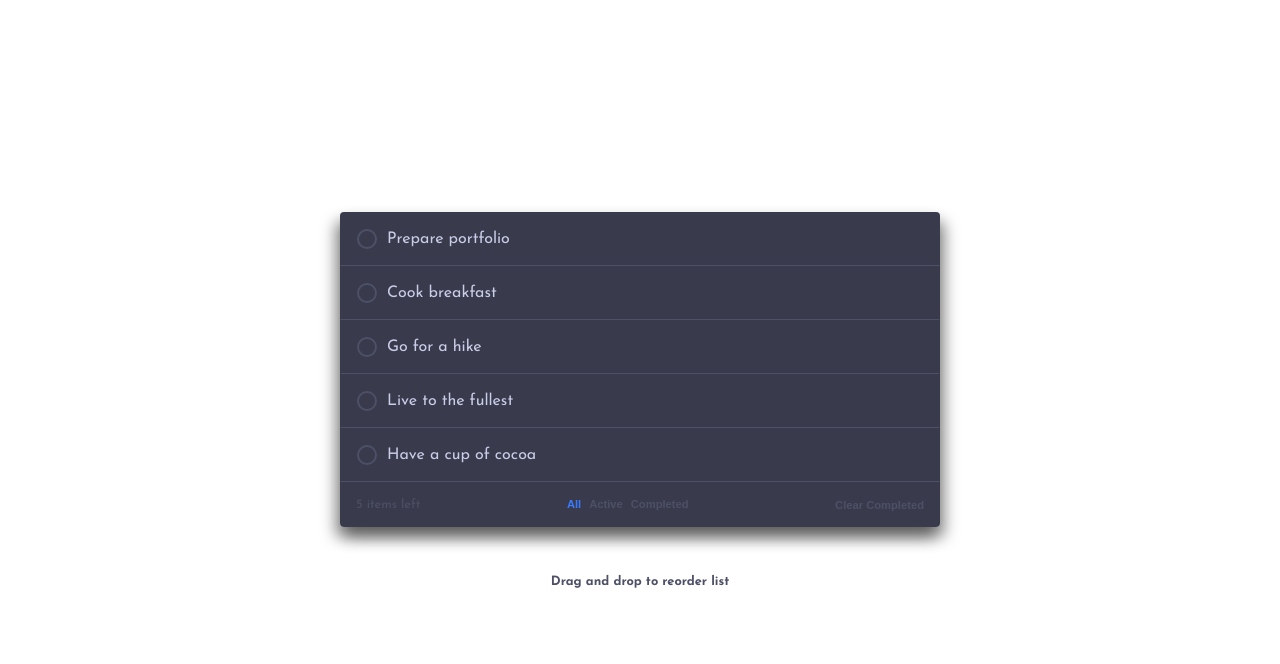
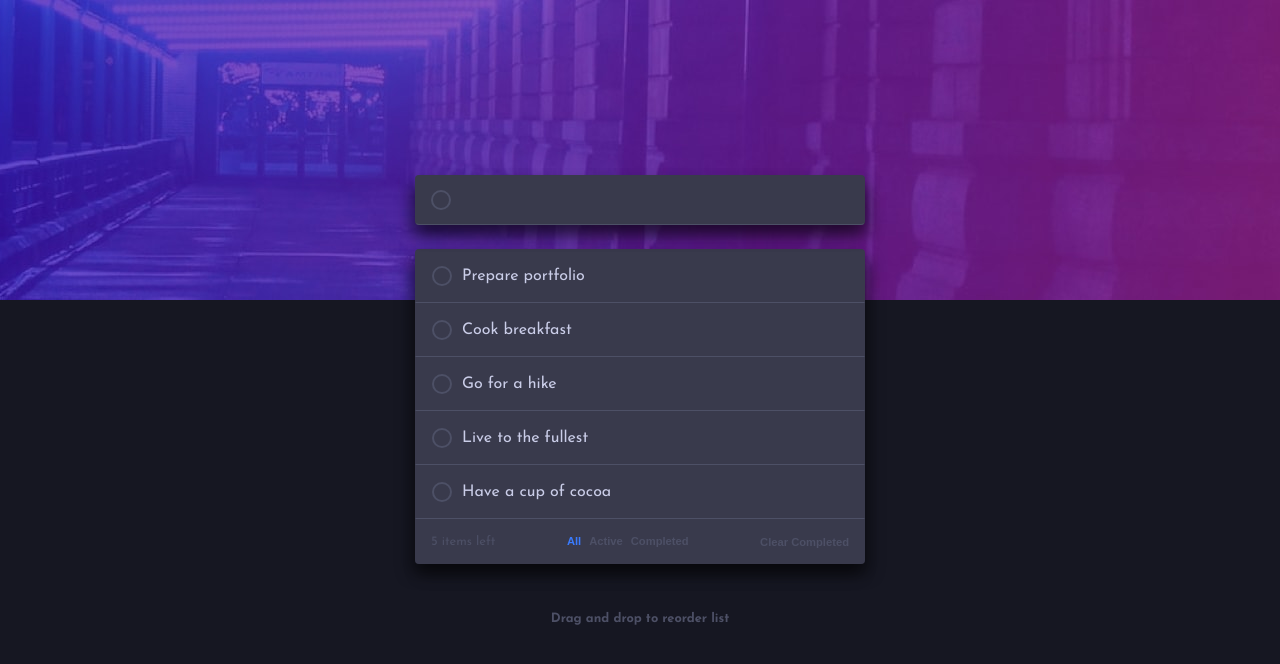
Before and after one commit to ghostwriter7/todo-app, an Angular app: page / in a window 1280 px wide. Shown: the top 664 px of the page. Built offline with nearby package versions, Linux system fonts and the light colour scheme.

Commit message:
add todo service, add-todo component

```diff
--- a/src/app/app.component.html
+++ b/src/app/app.component.html
@@ -1,3 +1,4 @@
-<div class="container flex justify-center">
+<div class="container flex justify-center col">
+  <app-add-todo></app-add-todo>
   <app-todo-list></app-todo-list>
 </div>
--- a/src/app/app.component.scss
+++ b/src/app/app.component.scss
@@ -1,3 +1,4 @@
 .container {
-  width: min(90%, 1200px);
+  width: min(100%, 450px);
+  align-items: center;
 }
--- a/src/app/app.module.ts
+++ b/src/app/app.module.ts
@@ -4,15 +4,19 @@ import { BrowserModule } from '@angular/platform-browser';
 import { AppComponent } from './app.component';
 import { TodoListComponent } from './pages/todo-list/todo-list.component';
 import { FilterTodosPipe } from './core/pipes/filterTodos.pipe';
+import { AddTodoComponent } from './pages/add-todo/add-todo.component';
+import { FormsModule } from '@angular/forms';
 
 @NgModule({
   declarations: [
     AppComponent,
     TodoListComponent,
+    AddTodoComponent,
     FilterTodosPipe
   ],
   imports: [
-    BrowserModule
+    BrowserModule,
+    FormsModule
   ],
   providers: [],
   bootstrap: [AppComponent]
--- /dev/null
+++ b/src/app/core/services/todo.service.ts
@@ -0,0 +1,51 @@
+import { Injectable } from '@angular/core';
+import { BehaviorSubject, Observable, Subject } from 'rxjs';
+import { ITodoItem } from '../interfaces';
+
+@Injectable({
+  providedIn: 'root'
+})
+export class TodoService {
+  public mockup: ITodoItem[] = [
+    {content: 'Prepare portfolio', isActive: true},
+    {content: 'Cook breakfast', isActive: true},
+    {content: 'Go for a hike', isActive: true},
+    {content: 'Live to the fullest', isActive: true},
+    {content: 'Have a cup of cocoa', isActive: true}
+  ];
+
+  public newTodo = new Subject<string>();
+  public todosChanged = new BehaviorSubject<ITodoItem[]>(this.mockup);
+
+
+
+  public getTodos(): Observable<ITodoItem[]> {
+    return this.todosChanged.asObservable();
+  }
+
+  public deleteTodo(todo: ITodoItem): void {
+    this.mockup = this.mockup.filter(item => item.content !== todo.content);
+    this.todosChanged.next(this.mockup);
+  }
+
+  public toggleStatus(clickedTodo: ITodoItem): void {
+    const todo = this.mockup.find(item => item.content === clickedTodo.content)!;
+
+    todo.isActive = !todo.isActive;
+    this.todosChanged.next(this.mockup);
+  }
+
+  public clearCompleted(): void {
+    this.mockup = this.mockup.filter(todo => todo.isActive);
+    this.todosChanged.next(this.mockup);
+  }
+
+  public addTodo(todo: string): void {
+    this.mockup.unshift({ content: todo, isActive: true });
+    this.todosChanged.next(this.mockup);
+  }
+
+  public saveInLocalStorage(): void {
+
+  }
+}
--- /dev/null
+++ b/src/app/pages/add-todo/add-todo.component.html
@@ -0,0 +1,4 @@
+<div class="wrapper">
+  <span class="circle"></span>
+  <input type="text" [(ngModel)]="newTodo" (keydown)="onSubmit($event)">
+</div>
--- /dev/null
+++ b/src/app/pages/add-todo/add-todo.component.scss
@@ -0,0 +1,46 @@
+@import '../../../assets/style/colors';
+
+:host {
+  display: block;
+  width: 100%;
+}
+
+.wrapper {
+  position: relative;
+}
+
+input {
+  width: min(100%, 600px);
+  display: block;
+  margin-bottom: 1.5rem;
+  padding: 1rem 1rem 1rem calc(1rem + 30px);
+  position: relative;
+
+  font-family: inherit;
+  font-size: 1rem;
+  color: $dark-color-light-gray;
+  background-color: $dark-color-darkest-gray;
+  cursor: pointer;
+
+  border: 1px solid transparent;
+  border-bottom-color: $dark-color-dark-gray;
+  border-radius: .25rem;
+
+  outline: none;
+
+  box-shadow: -5px 10px 15px rgba(0,0,0,.4),
+  5px 10px 15px rgba(0,0,0,.4);
+}
+
+.circle {
+  position: absolute;
+  left: 1rem;
+  top: 50%;
+  width: 20px;
+  height: 20px;
+  transform: translateY(-50%);
+  border-radius: 100%;
+  border: 2px solid $dark-color-dark-gray;
+  background-color: transparent;
+  z-index: 10;
+}
--- /dev/null
+++ b/src/app/pages/add-todo/add-todo.component.ts
@@ -0,0 +1,20 @@
+import { Component, EventEmitter, Output } from '@angular/core';
+import { TodoService } from '../../core/services/todo.service';
+
+@Component({
+  selector: 'app-add-todo',
+  templateUrl: './add-todo.component.html',
+  styleUrls: ['./add-todo.component.scss']
+})
+export class AddTodoComponent {
+  public newTodo = '';
+
+  constructor(private todoService: TodoService) {}
+
+  public onSubmit(e: KeyboardEvent) {
+    if (e.key === 'Enter' && this.newTodo) {
+      this.todoService.addTodo(this.newTodo);
+      this.newTodo = '';
+    }
+  }
+}
--- a/src/app/pages/todo-list/todo-list.component.html
+++ b/src/app/pages/todo-list/todo-list.component.html
@@ -12,7 +12,7 @@
       [ngClass]="{ active: selectedTodoIdx === i }"
       (mouseenter)="selectedTodoIdx = i;"
       (mouseleave)="selectedTodoIdx = null"
-      (click)="onCheck(item)"
+      (click)="onToggleStatus(item)"
       *ngFor="let item of mockup | filterTodos:filteringMode; let i = index"
       class="flex">
       <span
@@ -26,7 +26,7 @@
       <button
         class="delete-btn"
         *ngIf="selectedTodoIdx === i"
-        (click)="onDelete(i)">
+        (click)="onDelete(item)">
       </button>
     </li>
   </ul>
--- a/src/app/pages/todo-list/todo-list.component.scss
+++ b/src/app/pages/todo-list/todo-list.component.scss
@@ -1,7 +1,8 @@
 @import '../../../assets/style/colors';
 
 :host {
-  width: min(100%, 600px);
+  display: block;
+  width: 100%;
 }
 
 .container {
--- a/src/app/pages/todo-list/todo-list.component.ts
+++ b/src/app/pages/todo-list/todo-list.component.ts
@@ -1,47 +1,48 @@
-import { Component, OnInit, Renderer2 } from '@angular/core';
+import { Component, OnDestroy, OnInit, Renderer2 } from '@angular/core';
 import { ITodoItem } from '../../core/interfaces';
+import { TodoService } from '../../core/services/todo.service';
+import { Subscription } from 'rxjs';
 
 @Component({
   selector: 'app-todo-list',
   templateUrl: './todo-list.component.html',
   styleUrls: ['./todo-list.component.scss'],
 })
-export class TodoListComponent implements OnInit {
+export class TodoListComponent implements OnInit, OnDestroy {
   public selectedTodoIdx: number | null = null;
   public filteringMode: 'All' | 'Active' | 'Completed' = 'All';
   public todosLeft?: number;
 
-  public mockup: ITodoItem[] = [
-    {content: 'Prepare portfolio', isActive: true},
-    {content: 'Cook breakfast', isActive: true},
-    {content: 'Go for a hike', isActive: true},
-    {content: 'Live to the fullest', isActive: true},
-    {content: 'Have a cup of cocoa', isActive: true}
-  ];
+  public mockup: ITodoItem[] = [];
 
-  constructor(private renderer: Renderer2) {}
+  private todosSub!: Subscription;
+  private newTodoSub!: Subscription;
+
+  constructor(
+    private renderer: Renderer2,
+    private todoService: TodoService
+  ) {}
 
   ngOnInit(): void {
-    this.countLeftTodos();
-  }
-
-  public onDelete(i: number): void {
-    this.mockup.splice(i, 1);
-    this.countLeftTodos();
-  }
-
-  public onCheck(clickedTodo: ITodoItem): void {
-    const todo = this.mockup.find(item => item.content === clickedTodo.content)!;
-
-    todo.isActive = !todo.isActive;
+    this.todosSub = this.todoService.getTodos().subscribe(todos => {
+      this.mockup = todos;
+      this.countLeftTodos();
+    });
 
     this.countLeftTodos();
   }
 
+  public onDelete(item: ITodoItem): void {
+    this.todoService.deleteTodo(item);
+  }
+
+  public onToggleStatus(clickedTodo: ITodoItem): void {
+    this.todoService.toggleStatus(clickedTodo);
+  }
+
   public onClearCompleted(): void {
     this.filteringMode = 'All';
-    this.mockup = this.mockup.filter(todo => todo.isActive);
-    this.countLeftTodos();
+    this.todoService.clearCompleted();
   }
 
   public onDragEnter(todo: HTMLElement): void {
@@ -74,4 +75,9 @@ export class TodoListComponent implements OnInit {
   private countLeftTodos(): void {
     this.todosLeft = this.mockup.filter(todo => todo.isActive).length;
   }
+
+  ngOnDestroy(): void {
+    this.todosSub.unsubscribe();
+    this.newTodoSub.unsubscribe();
+  }
 }
--- a/src/styles.scss
+++ b/src/styles.scss
@@ -1,6 +1,7 @@
 @import url('https://fonts.googleapis.com/css2?family=Josefin+Sans:wght@400;700&display=swap');
 @import 'assets/style/list';
 @import 'assets/style/flex';
+@import 'assets/style/colors';
 
 * {
   box-sizing: border-box;
@@ -10,6 +11,10 @@
 
 body {
   font-family: 'Josefin Sans', sans-serif;
+  background-image: url('./assets/img/bg-desktop-dark.jpg');
+  background-position: top center;
+  background-repeat: no-repeat;
+  background-color: $dark-color-darkest;
 }
 
 app-root {
```
